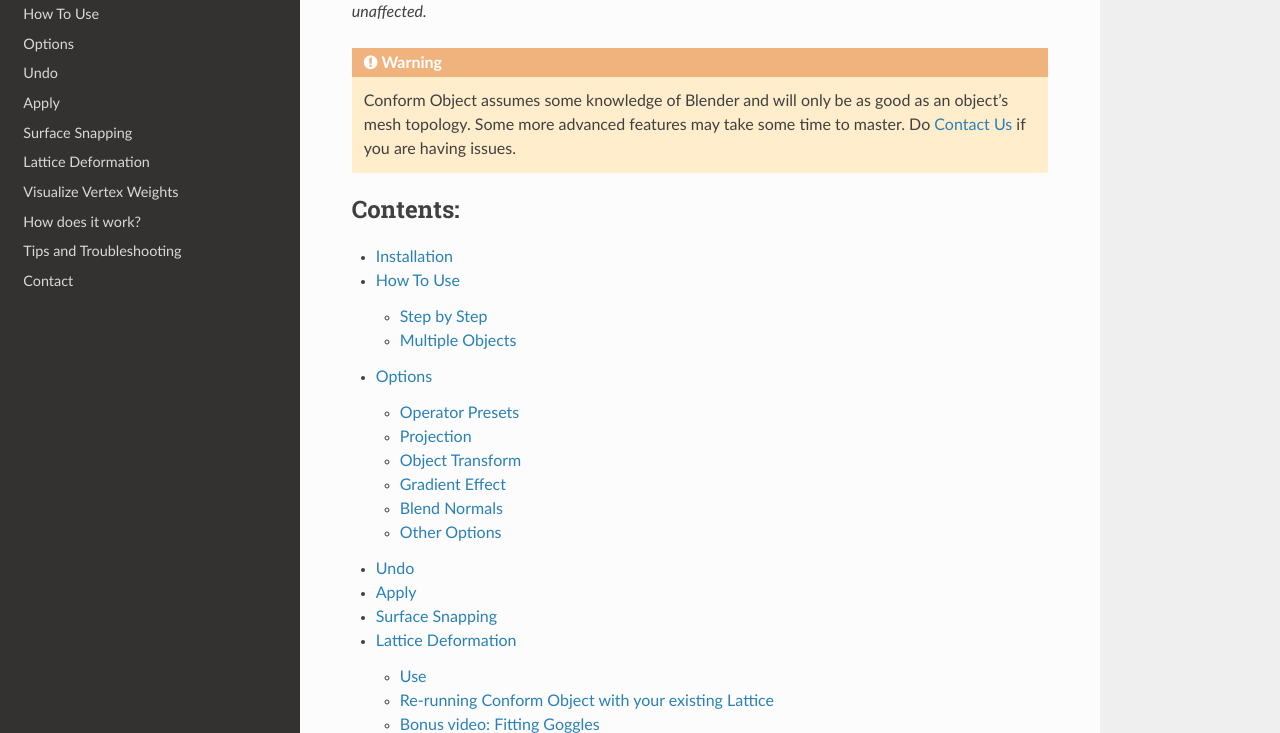
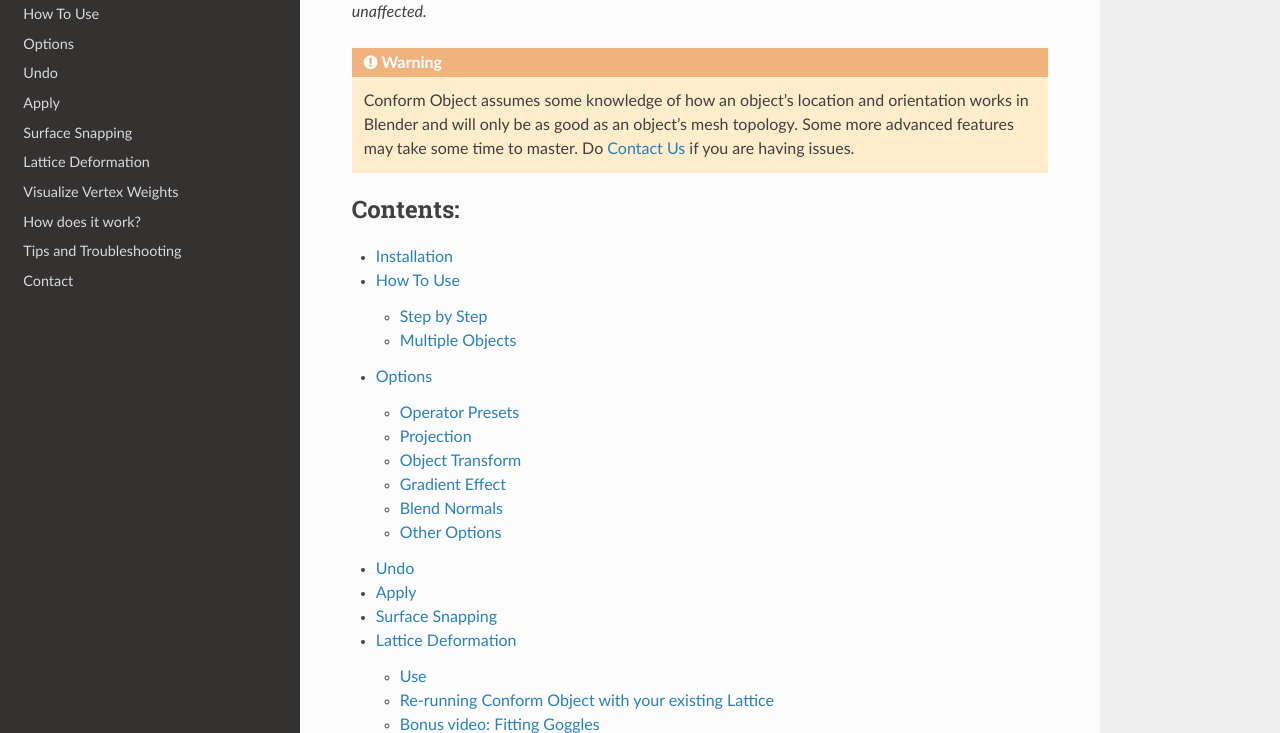
Before and after one commit to mkingsnorth/conform_object_docs, a Sphinx documentation site: the page built from docs/index.rst, in a window 1280 px wide and 900 px high, scrolled down 1557 px, cut to the strip 167-900 px from the top of the window. Built offline with Sphinx 7.4.7 and the Read the Docs theme 2.0.0, drawn with Linux system fonts in a browser that asks for light colours.

Commit message:
added caveat

```diff
--- a/docs/index.rst
+++ b/docs/index.rst
@@ -51,8 +51,7 @@
   Here the :ref:`Gradient Effect` is used to affect the lower parts of the object, and leave the upper part unaffected.
 
 .. warning::
-
-    Conform Object assumes some knowledge of Blender and will only be as good as an object's mesh topology.  Some more advanced features may take some time to master.  Do :ref:`Contact Us<contact>` if you are having issues.
+    Conform Object assumes some knowledge of how an object's location and orientation works in Blender and will only be as good as an object's mesh topology.  Some more advanced features may take some time to master.  Do :ref:`Contact Us<contact>` if you are having issues.
 
 
 .. toctree::
```
Also changed, not shown: 1 other file.
